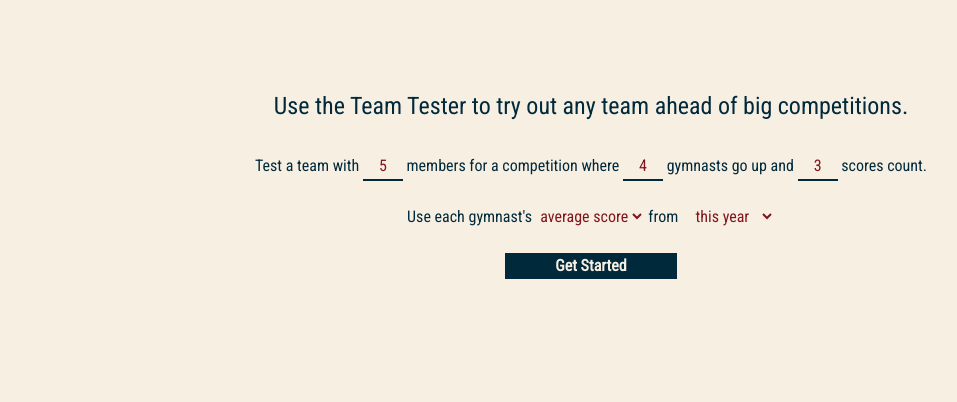
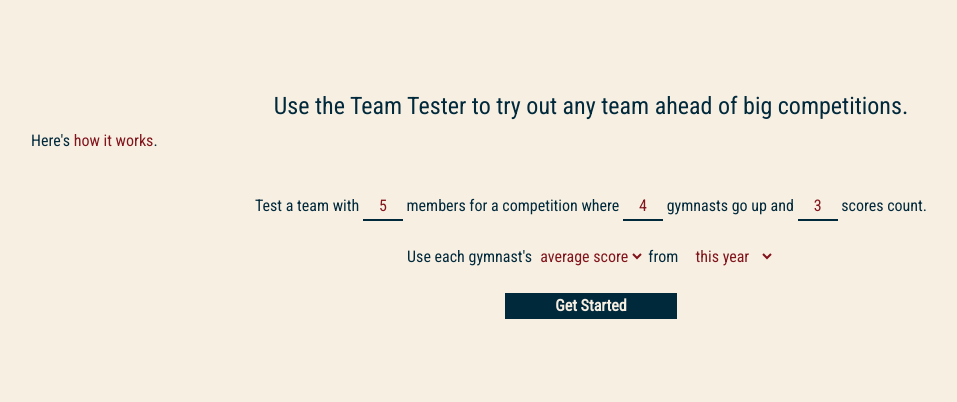
Before and after one commit to brinaseidel/Score_for_Score, a Django app: page /scoredata/team_tester in a window 1280 px wide. Shown: the part 138-540 px from the top of the page, without its empty margins (49-1006 px from the left). Run offline with Django 3.2, Linux system fonts and the light colour scheme; some libraries are stand-ins or nearby versions.

Commit message:
Adding how it works links

```diff
--- a/scoredata/templates/score_selector.html
+++ b/scoredata/templates/score_selector.html
@@ -33,6 +33,7 @@
 				********************************** -->
 
 	<h4 style="text-align:center">Use the Score Selector to match up gymnasts from around the world, score for score.</h4>
+	<p>Here's <a href="http://www.scoreforscore.com/scoredata/post/10">how it works</a>.</p>
 
 	<!--- Form to query the score selector -->
 	<div class="form_style">
--- a/scoredata/templates/team_tester.html
+++ b/scoredata/templates/team_tester.html
@@ -23,6 +23,7 @@
 				********************************** -->
 
 	<h4 style="text-align:center">Use the Team Tester to try out any team ahead of big competitions.</h4>
+	<p>Here's <a href="http://www.scoreforscore.com/scoredata/post/10">how it works</a>.</p>
 	<br/>
 	<!--- Form to query the score selector -->
 	<div class="form_style">
```
